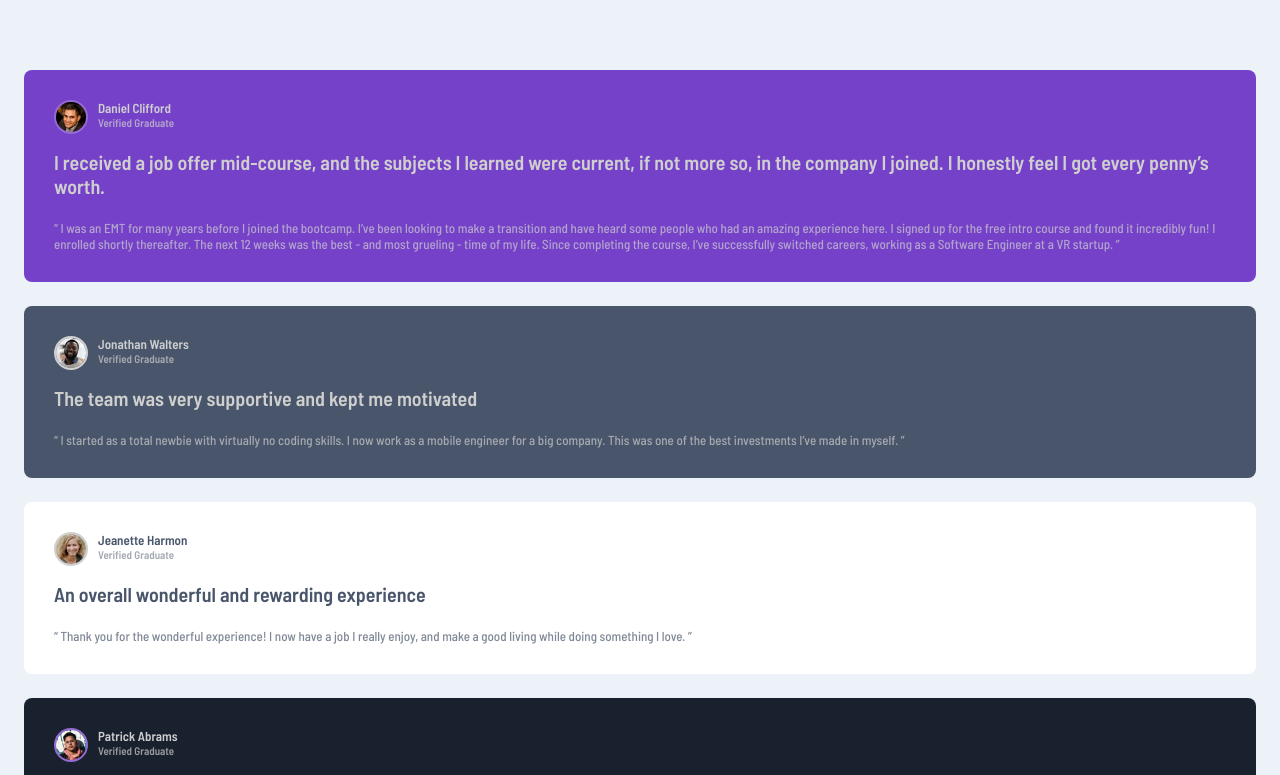
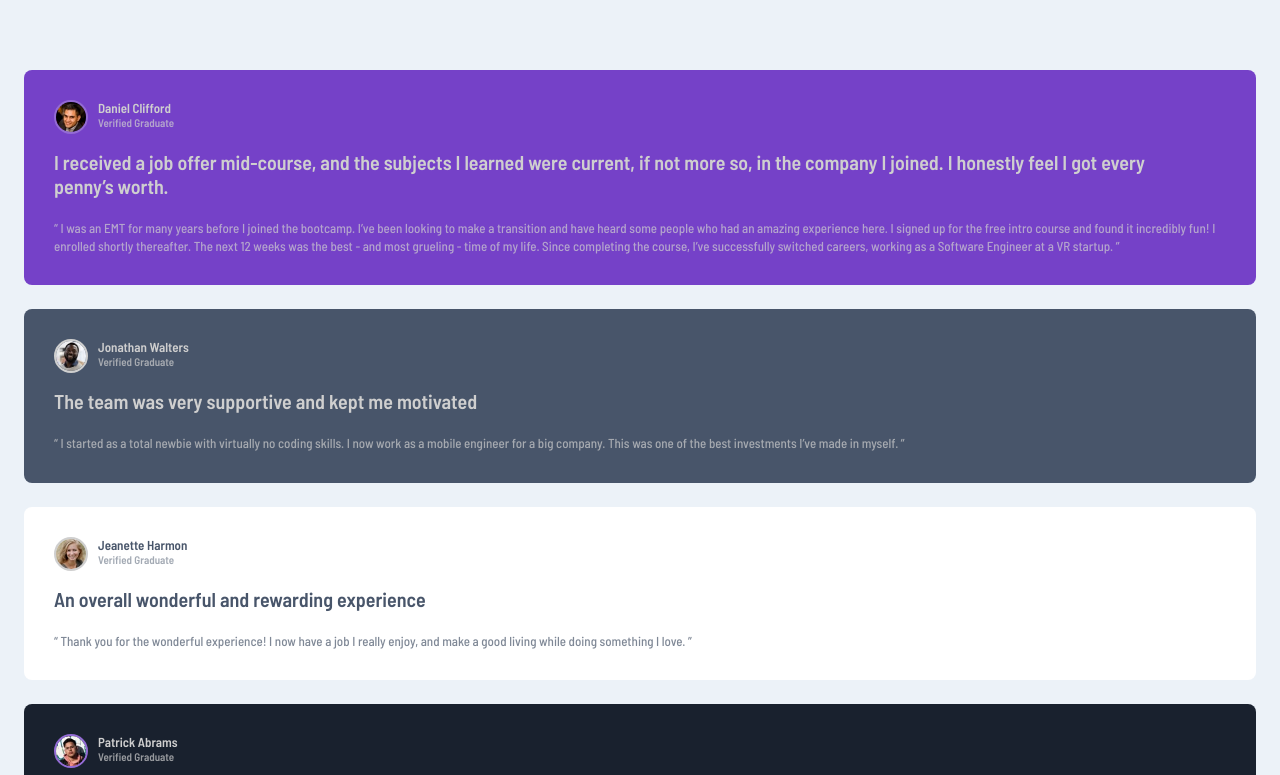
Before and after one commit to kvncnls/testimonials-grid-section-main, a plain HTML site: page index.html in a window 1280 px wide. Shown: the top 775 px of the page. Drawn offline with Linux system fonts and the light colour scheme.

Commit message:
Updated styling of bold text width. Update line heights.

```diff
--- a/scss/styles.scss
+++ b/scss/styles.scss
@@ -29,6 +29,7 @@ html {
   font-family: "Barlow Semi Condensed", sans-serif;
   font-size: 13px;
 }
+
 li {
   list-style-type: none;
 }
@@ -80,13 +81,18 @@ li {
       }
     }
     .bold-text {
+      max-width: 98%;
       margin-bottom: 22px;
       font-size: 20px;
+      font-weight: 600;
       color: $light-gray;
+      line-height: 24px;
     }
     .quote {
       font-size: 13px;
+      font-weight: 500;
       color: $light-gray-70;
+      line-height: 135%;
     }
   }
   .purple {
```
Also changed, not shown: css/styles.min.css.
